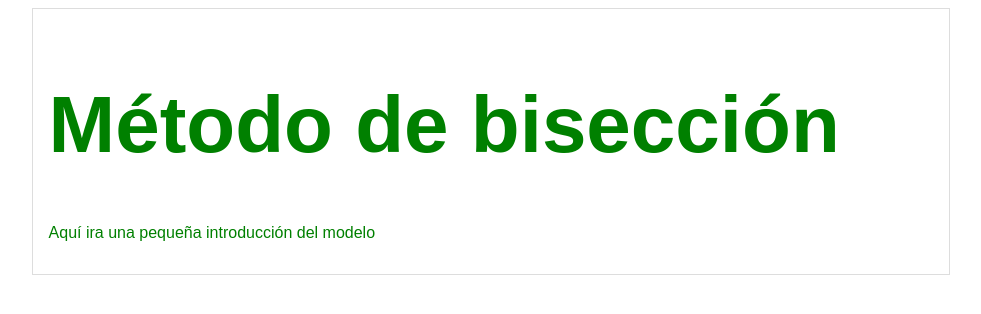
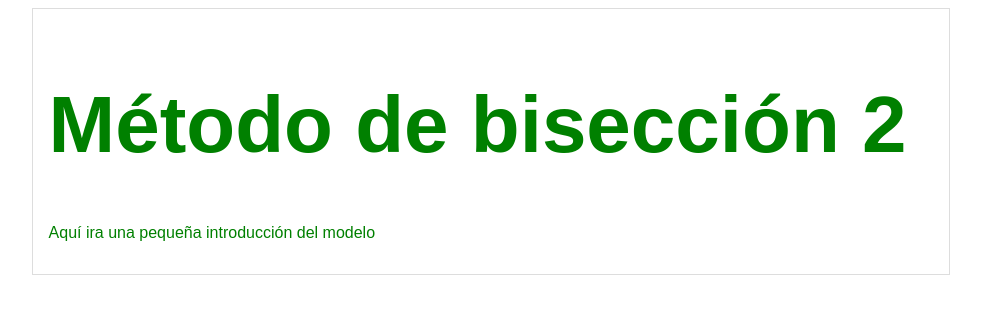
Before and after one commit to SuperlightDansYT/lo-que-sea, a plain HTML site: page index.html in a window 1280 px wide. Shown: the whole page, without its empty margins (149-1130 px from the left). Drawn offline with Linux system fonts and the light colour scheme.

Commit message:
Mi segundo

```diff
--- a/index.html
+++ b/index.html
@@ -7,7 +7,7 @@
 	</head>
 	<body>
 		<div id="cajita">
-		<h1>Método de bisección</h1>
+		<h1>Método de bisección 2</h1>
 		<p>Aquí ira una pequeña introducción del modelo</p>
 		</div>
 	</body>
```
